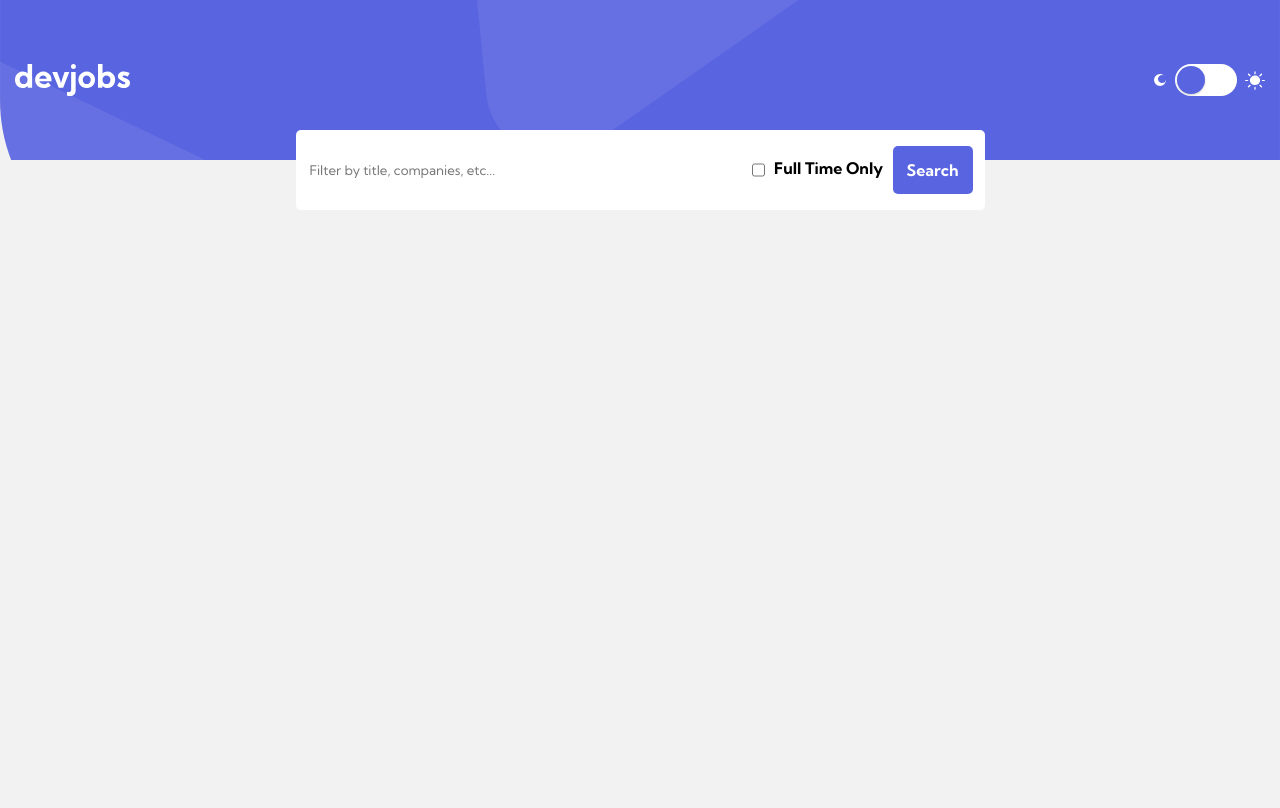
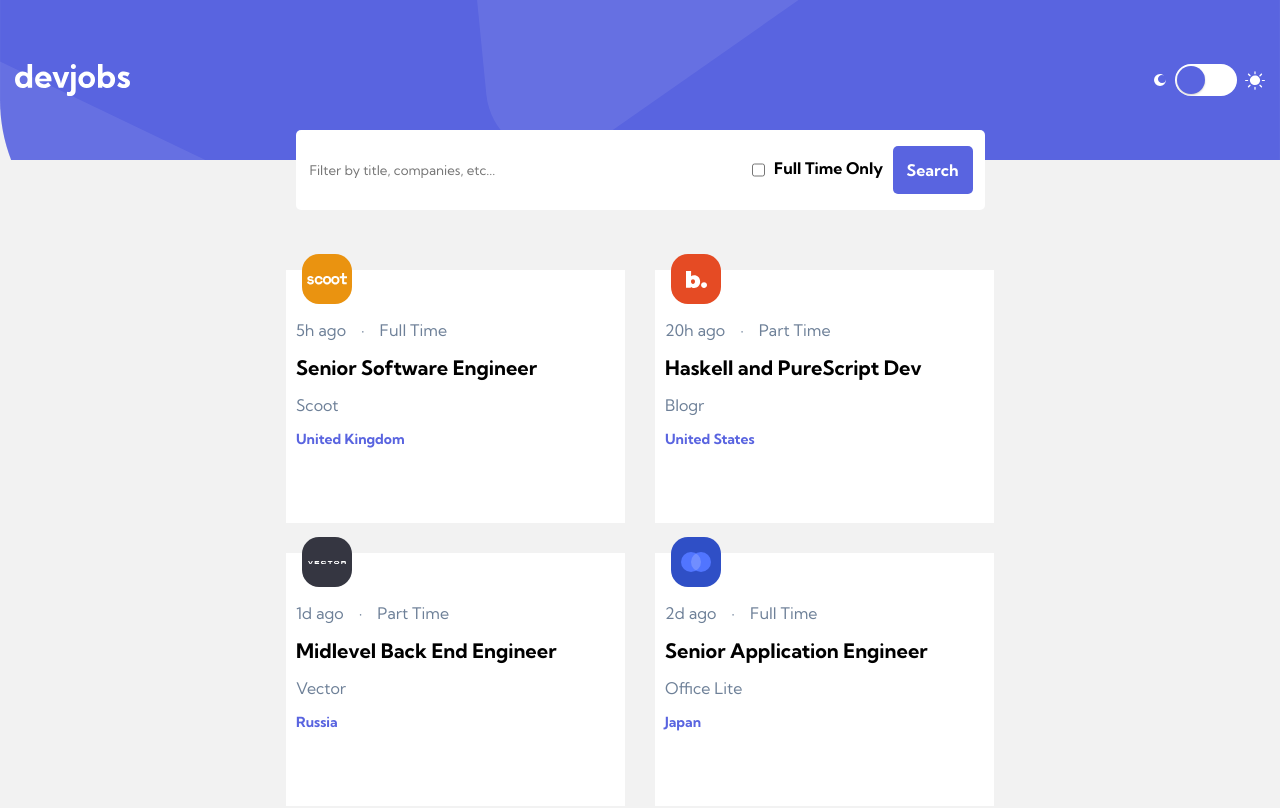
Before and after one commit to earthtobishop/devjobs-web-app, a Next.js app: page / in a window 1280 px wide. Shown: the top 808 px of the page. Built offline with nearby package versions, Linux system fonts and the light colour scheme.

Commit message:
Create list of job cards

```diff
--- /dev/null
+++ b/components/jobs/job-list/job-card.tsx
@@ -0,0 +1,100 @@
+import React, { FC, ReactElement } from 'react'
+import Link from 'next/link'
+import { Job } from '../../../lib/job-util'
+import styled from 'styled-components'
+
+interface JobCardProps {
+  job: Job
+}
+const Card = styled.div`
+  height: 253px;
+  width: 327px;
+  background-color: #fff;
+  position: relative;
+  display: flex;
+  flex-direction: column;
+  padding: 10px;
+
+  @media only screen and (min-width: 768px) {
+    height: 253px;
+    width: 339px;
+  }
+
+  @media only screen and (min-width: 1440px) {
+    height: 228px;
+    width: 350px;
+  }
+`
+
+interface IconProps {
+  logo: string
+  backgroundColor: string
+}
+
+const Icon = styled.div<IconProps>`
+  background-image: url(${(props) => props.logo});
+  background-color: ${(props) => props.backgroundColor};
+  background-size: auto;
+  background-repeat: no-repeat;
+  background-position: center;
+  border-radius: 17px;
+  height: 50px;
+  width: 50px;
+  position: absolute;
+  top: -16px;
+  left: 16px;
+`
+
+const Description = styled.div`
+  font-size: 16px;
+  color: #6e8098;
+  display: flex;
+  gap: 15px;
+  margin-top: 40px;
+`
+
+const Title = styled.div`
+  font-size: 20px;
+  font-weight: bold;
+  margin-top: 15px;
+  color: #000;
+`
+
+const Company = styled.div`
+  font-size: 16px;
+  color: #6e8098;
+  display: flex;
+  margin-top: 15px;
+`
+
+const Location = styled.div`
+  font-size: 14px;
+  font-weight: bold;
+  color: #5964e0;
+  display: flex;
+  margin-top: 15px;
+`
+
+const JobCard: FC<JobCardProps> = (props): ReactElement => {
+  const { job } = props
+
+  console.log(job)
+
+  return (
+    <Link href={`/jobs/${job.id}`}>
+      <Card>
+        <Icon logo={job.logo} backgroundColor={job.logoBackground} />
+        <Description>
+          <div>{job.postedAt}</div>
+          <span>&#183;</span>
+          <div>{job.contract}</div>
+        </Description>
+        <Title>{job.position}</Title>
+        <Company>{job.company}</Company>
+        <Location>{job.location}</Location>
+      </Card>
+    </Link>
+  )
+}
+
+export default JobCard
--- /dev/null
+++ b/components/jobs/job-list/job-list.tsx
@@ -0,0 +1,41 @@
+import React, { FC, ReactElement } from 'react'
+import { Job } from '../../../lib/job-util'
+import styled from 'styled-components'
+import JobCard from './job-card'
+
+interface JobListProps {
+  jobs: Job[]
+}
+const List = styled.section`
+  margin-top: 110px;
+  display: flex;
+  flex-direction: column;
+  gap: 30px;
+  align-items: center;
+  justify-content: center;
+
+  @media only screen and (min-width: 768px) {
+    display: grid;
+    flex: none;
+    grid-template-columns: repeat(2, minmax(0, 1fr));
+  }
+  @media only screen and (min-width: 1440px) {
+    flex: none;
+    display: grid;
+    grid-template-columns: repeat(3, minmax(0, 1fr));
+  }
+`
+
+const JobList: FC<JobListProps> = (props): ReactElement => {
+  const { jobs } = props
+
+  return (
+    <List>
+      {jobs.map((job) => (
+        <JobCard key={job.id} job={job} />
+      ))}
+    </List>
+  )
+}
+
+export default JobList
--- a/data/data.json
+++ b/data/data.json
@@ -1,4 +1,5 @@
-[
+{
+  "jobs": [
     {
       "id": 1,
       "company": "Scoot",
@@ -480,3 +481,4 @@
       }
     }
   ]
+}
--- /dev/null
+++ b/lib/job-util.ts
@@ -0,0 +1,31 @@
+import { readFileSync } from 'fs'
+import fsPromises from 'fs/promises'
+import path from 'path'
+
+export interface Job {
+  id: number
+  company: string
+  logo: string
+  logoBackground: string
+  position: string
+  postedAt: string
+  contract: string
+  location: string
+  website: string
+  apply: string
+  description: string
+  requirements: {
+    content: string
+    items: string[]
+  }
+  role: {
+    content: string
+    items: string[]
+  }
+}
+
+export async function getAllJobs(): Promise<Job> {
+  const filePath = path.join(process.cwd(), '/data/data.json')
+  const objectData = JSON.parse(readFileSync(filePath, 'utf-8'))
+  return objectData.jobs
+}
--- a/pages/index.tsx
+++ b/pages/index.tsx
@@ -2,6 +2,9 @@ import Head from 'next/head'
 import React, { FC, ReactElement, Fragment } from 'react'
 import Filter from '../components/home-page/filter/filter'
 import styled from 'styled-components'
+import { GetStaticProps } from 'next'
+import { getAllJobs, Job } from '../lib/job-util'
+import JobList from '../components/jobs/job-list/job-list'
 
 const Wrapper = styled.section`
   display: flex;
@@ -9,7 +12,13 @@ const Wrapper = styled.section`
   justify-content: center;
 `
 
-const HomePage: FC = (): ReactElement => {
+interface HomePageProps {
+  jobs: Job[]
+}
+
+const HomePage: FC<HomePageProps> = (props): ReactElement => {
+  const { jobs } = props
+
   return (
     <Fragment>
       <Head>
@@ -18,9 +27,20 @@ const HomePage: FC = (): ReactElement => {
       </Head>
       <Wrapper>
         <Filter />
+        <JobList jobs={jobs} />
       </Wrapper>
     </Fragment>
   )
 }
 
+export const getStaticProps: GetStaticProps = async () => {
+  const allJobs = await getAllJobs()
+
+  return {
+    props: {
+      jobs: allJobs
+    }
+  }
+}
+
 export default HomePage
```
Also changed, not shown: pages/jobs/[id].tsx (added, +17 -0 lines). Lines whose indentation alone changed are shown as unchanged.
